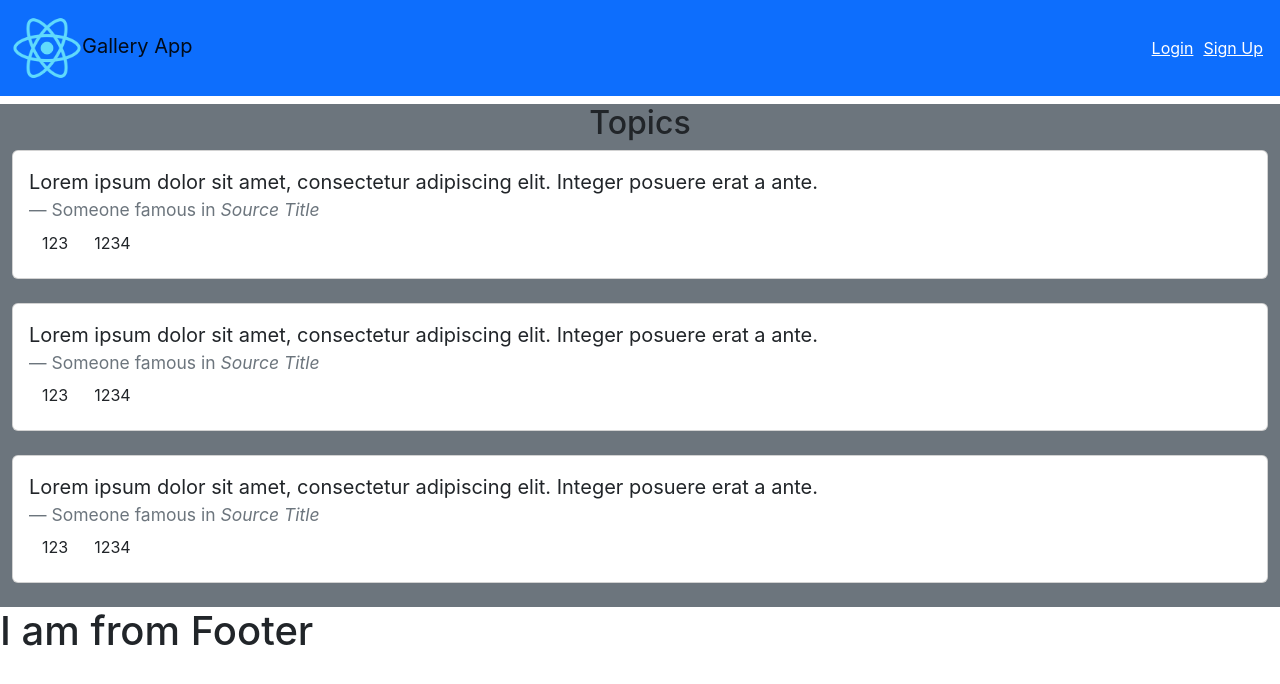
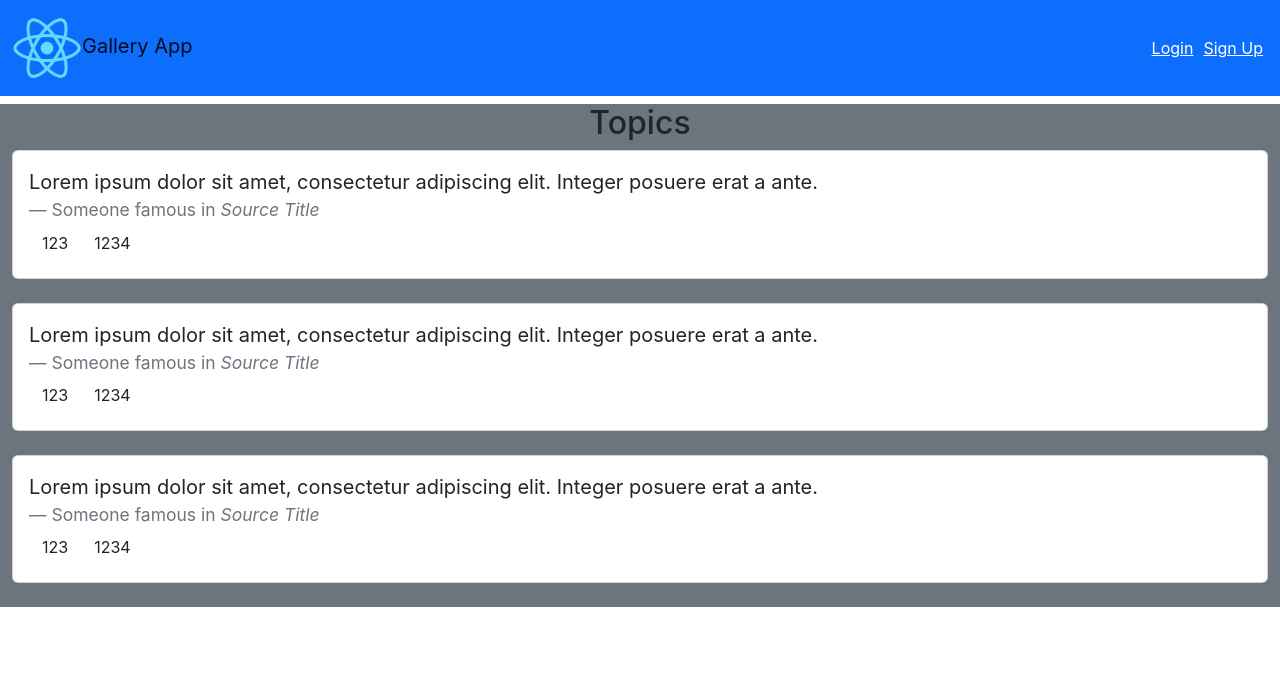
Before and after one commit to purusr/react-qna, a React (Create React App) app: page / in a window 1280 px wide. Shown: the top 684 px of the page. Built offline with nearby package versions, Linux system fonts and the light colour scheme.

Commit message:
Update App.js

```diff
--- a/src/App.js
+++ b/src/App.js
@@ -1,14 +1,19 @@
+import {BrowserRouter, Route, Routes} from 'react-router-dom';
 import './App.css';
 import Header from './Header';
 import Main from './Main';
-import Footer from './Footer';
+import Answers from './Answers';
 
 function App() {
   return (
     <>
     <Header/>
-    <Main/>
-    <Footer/>
+    <BrowserRouter>
+    <Routes>
+      <Route path='/' exact element={<Main />} />
+      <Route path='/answers' element={<Answers />} />
+    </Routes>
+    </BrowserRouter>
     </>
   );
 }
```
